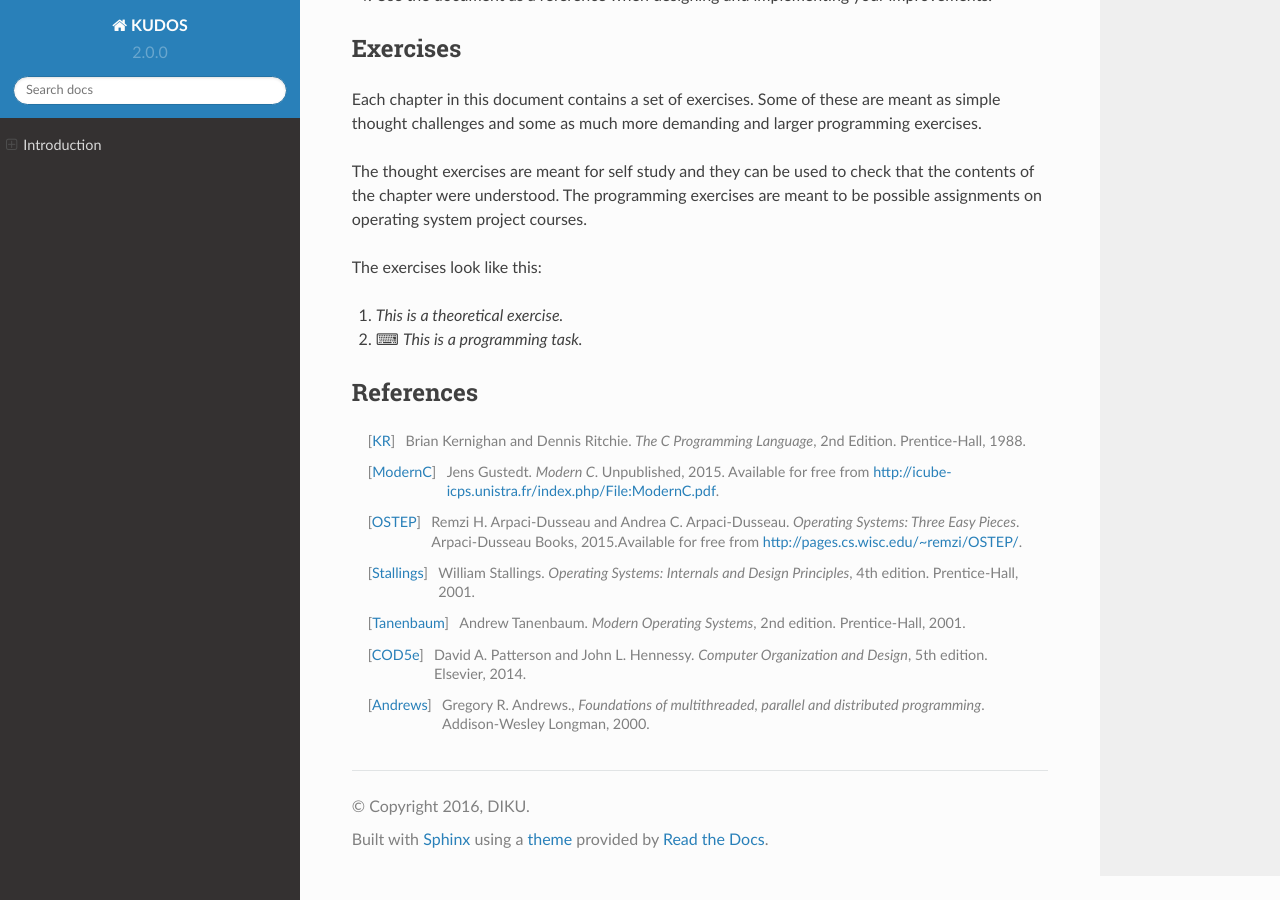
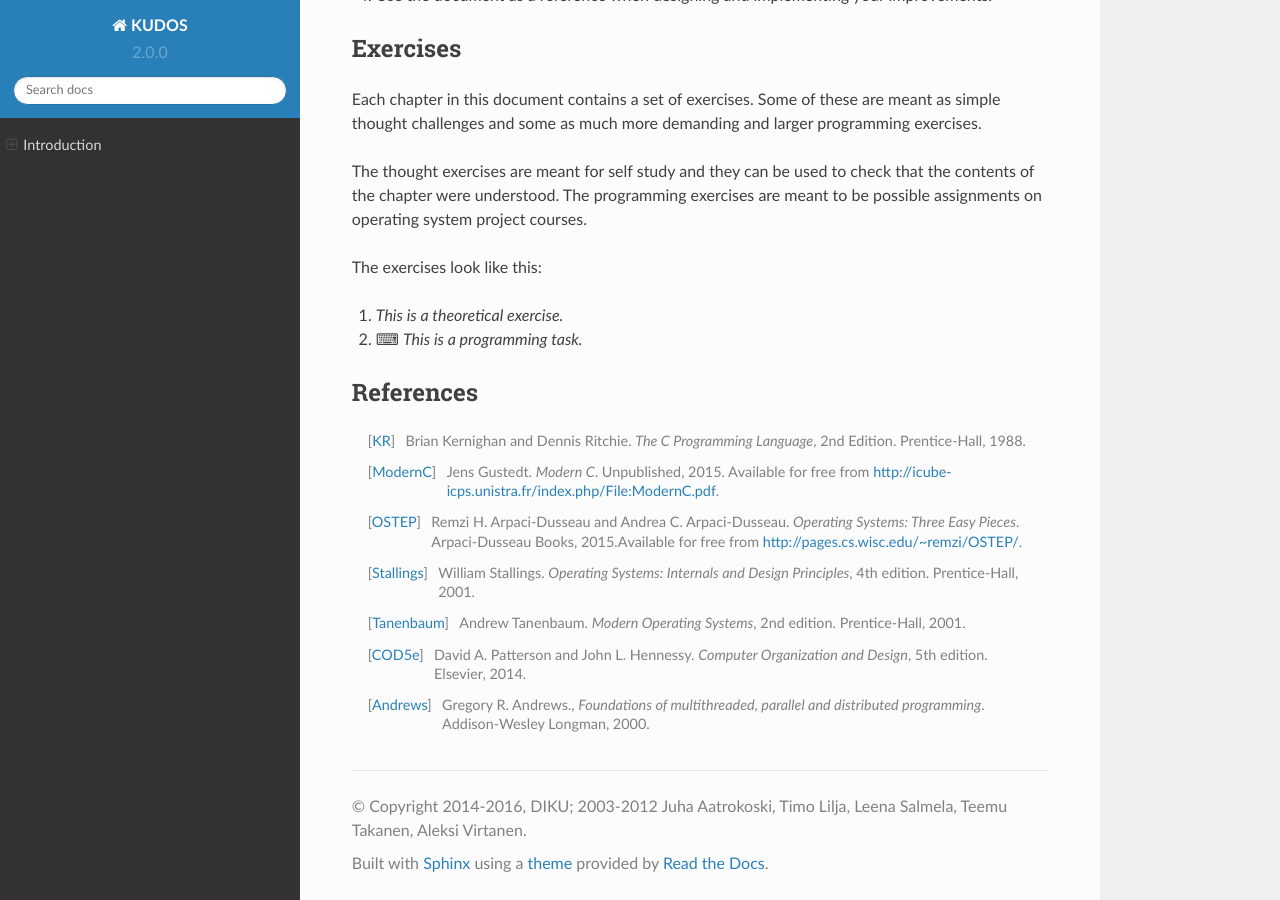
Before and after one commit to DIKU-EDU/kudos, a Sphinx documentation site: the page built from docs/index.rst, in a window 1280 px wide and 900 px high, scrolled down 1769 px. Built offline with Sphinx 7.4.7 and the Read the Docs theme 2.0.0, drawn with Linux system fonts in a browser that asks for light colours.

Commit message:
a longer, better copyright statement

```diff
--- a/docs/conf.py
+++ b/docs/conf.py
@@ -56,7 +56,7 @@ master_doc = 'index'
 
 # General information about the project.
 project = 'KUDOS'
-copyright = '2016, DIKU'
+copyright = '2014-2016, DIKU; 2003-2012 Juha Aatrokoski, Timo Lilja, Leena Salmela, Teemu Takanen, Aleksi Virtanen'
 author = 'DIKU'
 
 # The version info for the project you're documenting, acts as replacement for
```
